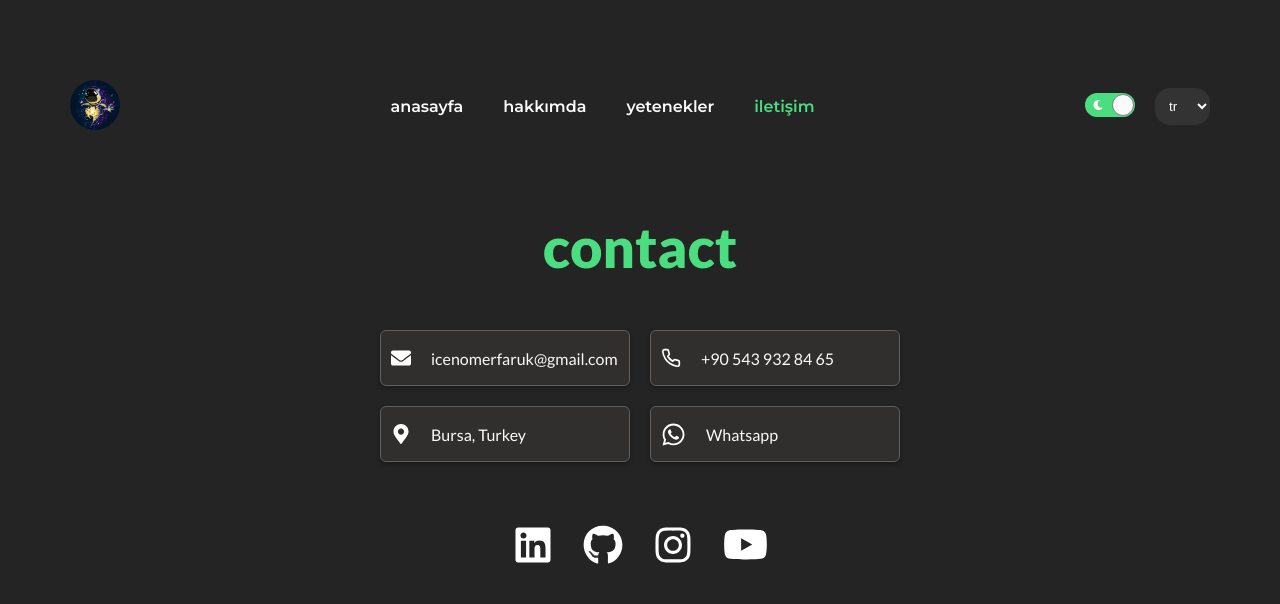
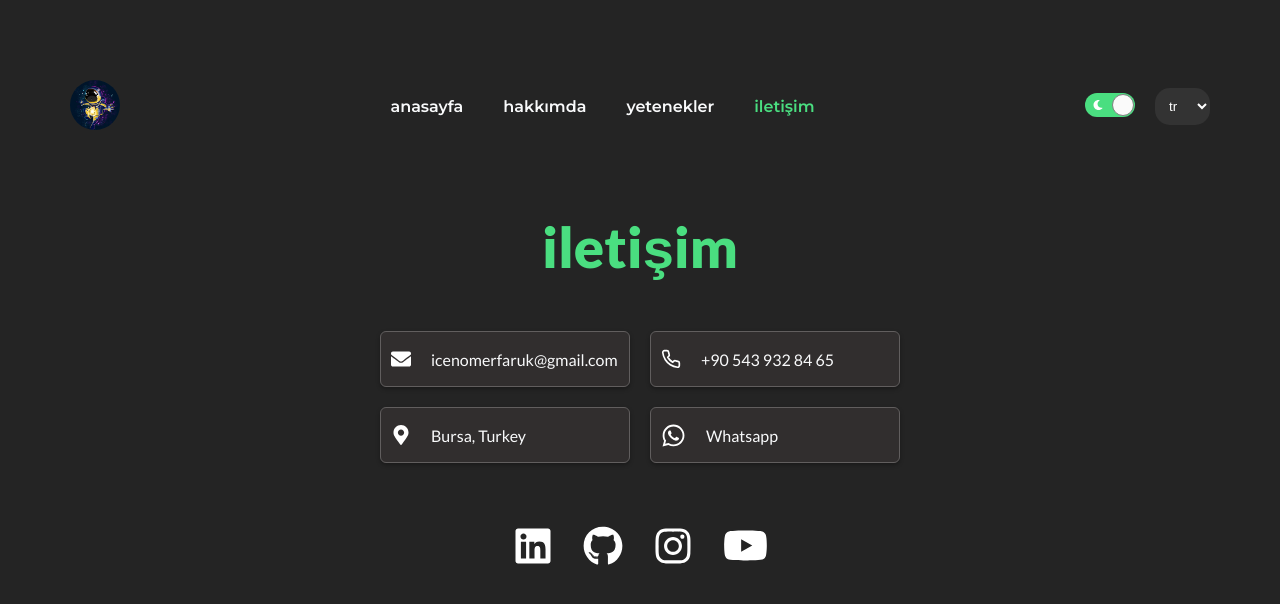
Before and after one commit to guleroglu/portfolio, a React (Vite) app: page /contact in a window 1280 px wide. Shown: the top 604 px of the page. Built offline with nearby package versions, Linux system fonts and the light colour scheme.

Commit message:
updated Contact.jsx

```diff
--- a/src/components/Contact/Contact.jsx
+++ b/src/components/Contact/Contact.jsx
@@ -11,10 +11,14 @@ import { useContext } from "react";
 import { GlobalContext } from "../../Context/GlobalContext";
 
 const Contact = () => {
-  const { isToggle } = useContext(GlobalContext);
+  const { isToggle, selectedOption } = useContext(GlobalContext);
   return (
     <div className="contact-container">
-      <h1 className="page-title">contact</h1>
+      {selectedOption === false ? (
+        <h1 className="page-title">contact</h1>
+      ) : (
+        <h1 className="page-title">iletişim</h1>
+      )}
       <div className="contact-wrapper">
         <div className="communication-wrapper">
           <a
```
